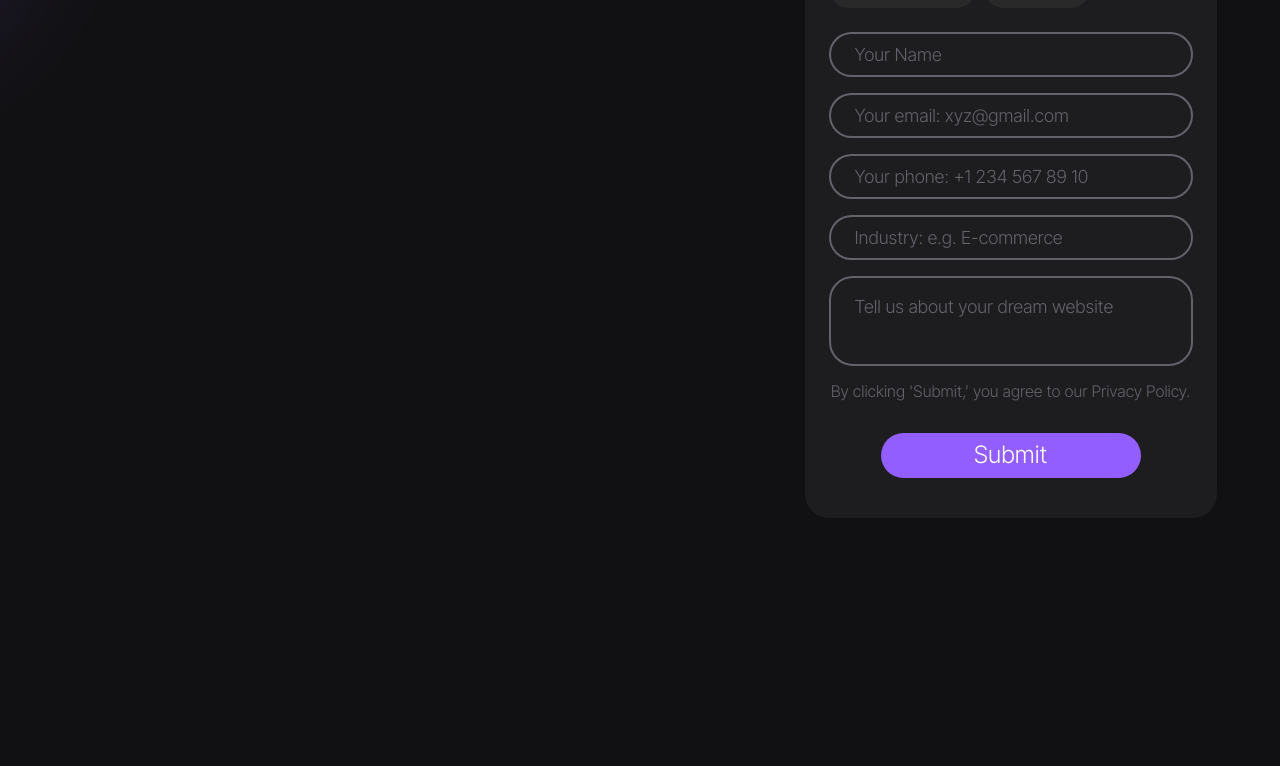
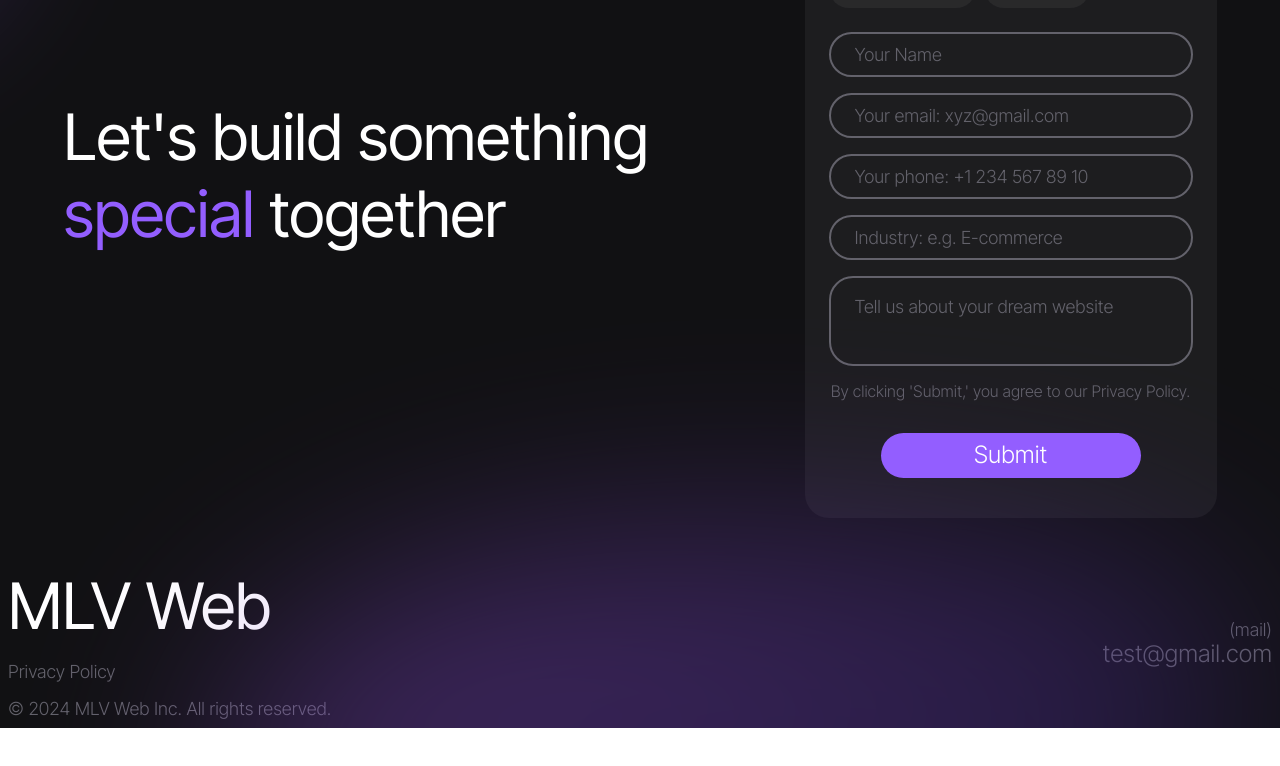
Before and after one commit to igor-mlv/mlv.agency, a Next.js app: page / in a window 1280 px wide. Shown: the part 5873-6639 px from the top of the page. After the commit the page ends 6601 px from the top, so only its background shows below. Built offline with nearby package versions, Linux system fonts and the light colour scheme.

Commit message:
footer is ready and fully responsive

```diff
--- a/src/app/(pages)/(home)/page.tsx
+++ b/src/app/(pages)/(home)/page.tsx
@@ -1,6 +1,7 @@
 
 import AboutUs from "@/components/sections/AboutUs/AboutUs";
 import ContactUsSection from "@/components/sections/ContacUs/ContactUsSection";
+import Footer from "@/components/sections/Footer/Footer";
 import HeroSection from "@/components/sections/Hero/HeroSection";
 import NavBar from "@/components/sections/NavBar/NavBar";
 import PortfolioSection from "@/components/sections/Portfolio/PortfolioSection";
@@ -10,7 +11,7 @@ import WorkStagesSection from "@/components/sections/WorkStages/WorkStagesSectio
 
 export default function Home() {
   return (
-    <div className="flex justify-center w-full overflow-hidden min-w-[380px] bg-[#111113] h-[9000px]">
+    <div className="flex justify-center w-full overflow-hidden min-w-[380px] bg-[#111113]">
       <div className="w-full max-w-[1280px]">
         <NavBar />
         <HeroSection />
@@ -20,6 +21,7 @@ export default function Home() {
         <ServicesSection />
         <SubscriptionSection />
         <ContactUsSection />
+        <Footer />
       </div>
     </div>
   );
--- a/src/components/sections/ContacUs/ContactUsSection.tsx
+++ b/src/components/sections/ContacUs/ContactUsSection.tsx
@@ -6,7 +6,7 @@ export default function ContactUsSection() {
     return (
         <section id="contact" className="relative flex flex-col pt-[150px] px-2">
 
-            <div className="w-full flex md:flex-row flex-col justify-around md:space-y-0 space-y-[40px]">
+            <div className="w-full flex md:flex-row flex-col justify-around items-center md:space-y-0 space-y-[40px]">
                 <h2 className="z-10 w-full max-w-[630px]">{parse(contactUsSection.title)}</h2>
 
                 <ContactUsForm />
--- /dev/null
+++ b/src/components/sections/Footer/Footer.tsx
@@ -0,0 +1,30 @@
+import { footer } from '@/constants';
+import Image from 'next/image';
+
+export default function Footer() {
+    const currentYear = new Date().getFullYear();
+    return (
+        <footer id="footer" className="relative flex flex-col pt-[50px] px-2 pb-2">
+            <div className="w-full flex md:flex-row flex-col-reverse justify-between md:items-center items-start">
+                <div className="space-y-[16px] md:">
+                    <h2>{footer.title}</h2>
+                    <p className="text-gray text-[18px]">Privacy Policy</p>
+                    <p className="text-gray text-[18px]">© {currentYear} MLV Web Inc. All rights reserved.</p>
+                </div>
+                <div className="md:block hidden">
+                    <p className="text-gray text-[18px] text-right">(mail)</p>
+                    <p className="text-gray text-[24px] text-right">{footer.email}</p>
+                </div>
+            </div>
+
+            <div className="w-[1444px] h-[1121] absolute top-[-200px]">
+                <Image
+                    src="/assets/footer/footerVector.svg"
+                    width={1444}
+                    height={1121}
+                    alt="footer vector" />
+            </div>
+
+        </footer>
+    )
+}
--- a/src/constants/index.ts
+++ b/src/constants/index.ts
@@ -251,3 +251,8 @@ export const contactUsForm = {
     },
     btnText: "Submit",
 }
+
+export const footer = {
+    title: "MLV Web",
+    email: "test@gmail.com",
+}
```
Also changed, not shown: public/assets/footer/footerVector.svg (added).
